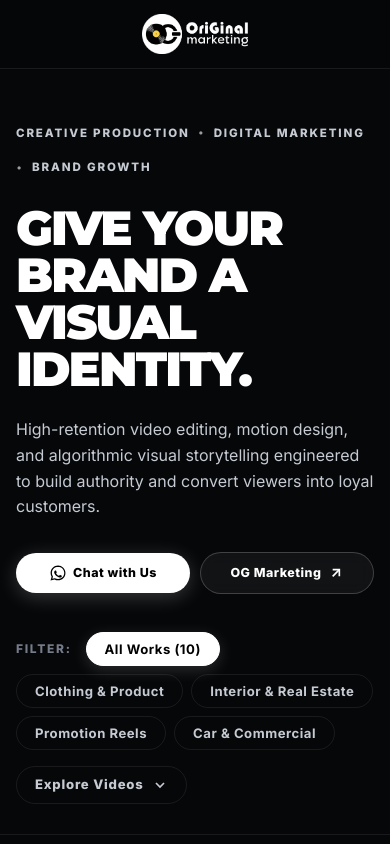
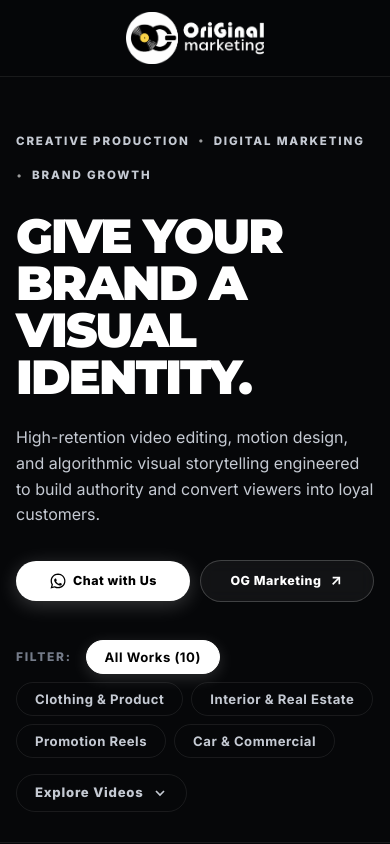
Before and after one commit to og-marketing/og-marketing.github.io, a plain HTML site: page index.html in a window 390 px wide. Shown: the top 844 px of the page. Drawn offline with Linux system fonts and the light colour scheme.

Commit message:
Increase logo size by 15px to 65px

```diff
--- a/style.css
+++ b/style.css
@@ -78,9 +78,9 @@ a {
 }
 
 .brand-logo-img {
-    height: 50px;
+    height: 65px;
     width: auto;
-    max-width: 230px;
+    max-width: 290px;
     object-fit: contain;
     display: block;
     margin: 0 auto;
@@ -837,11 +837,11 @@ a {
         font-size: 1.15rem;
     }
     .studio-header {
-        padding: 14px 16px;
+        padding: 12px 16px;
     }
     .brand-logo-img {
-        height: 40px;
-        max-width: 180px;
+        height: 52px;
+        max-width: 230px;
         margin: 0 auto;
     }
     .hero-section {
```
